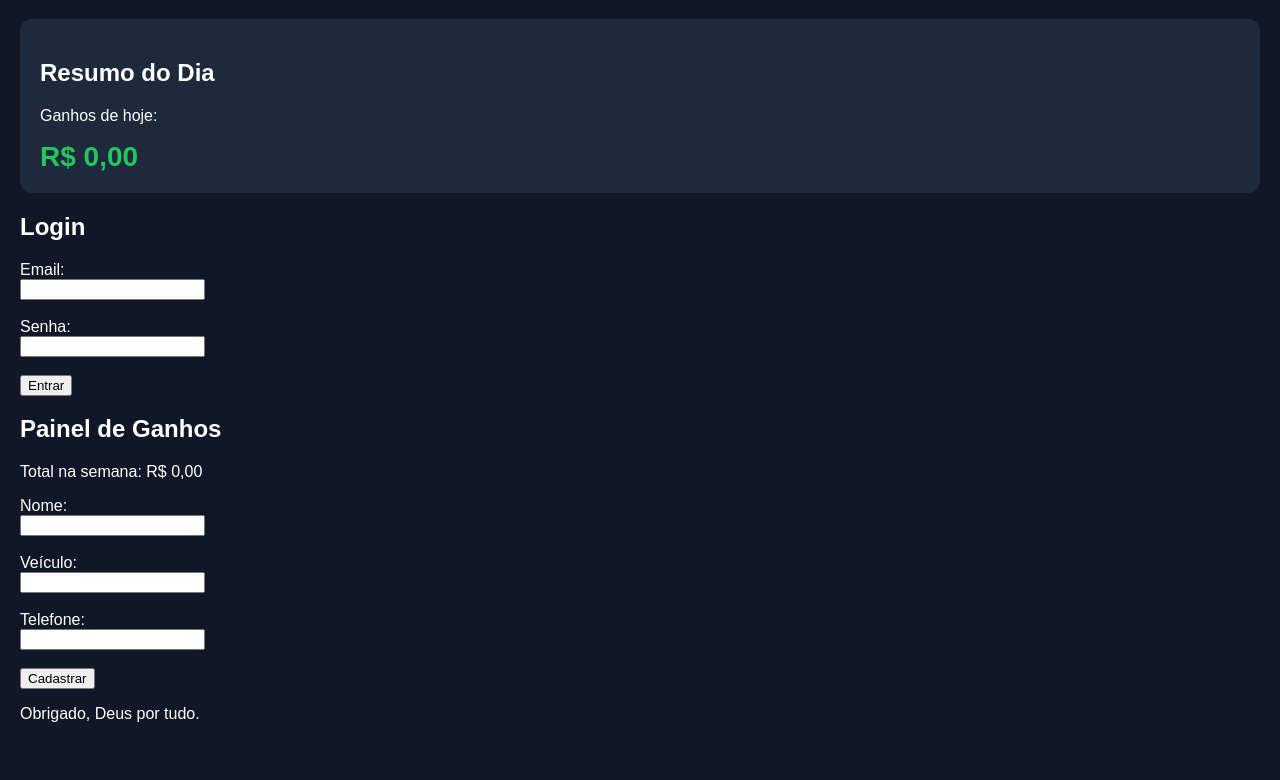
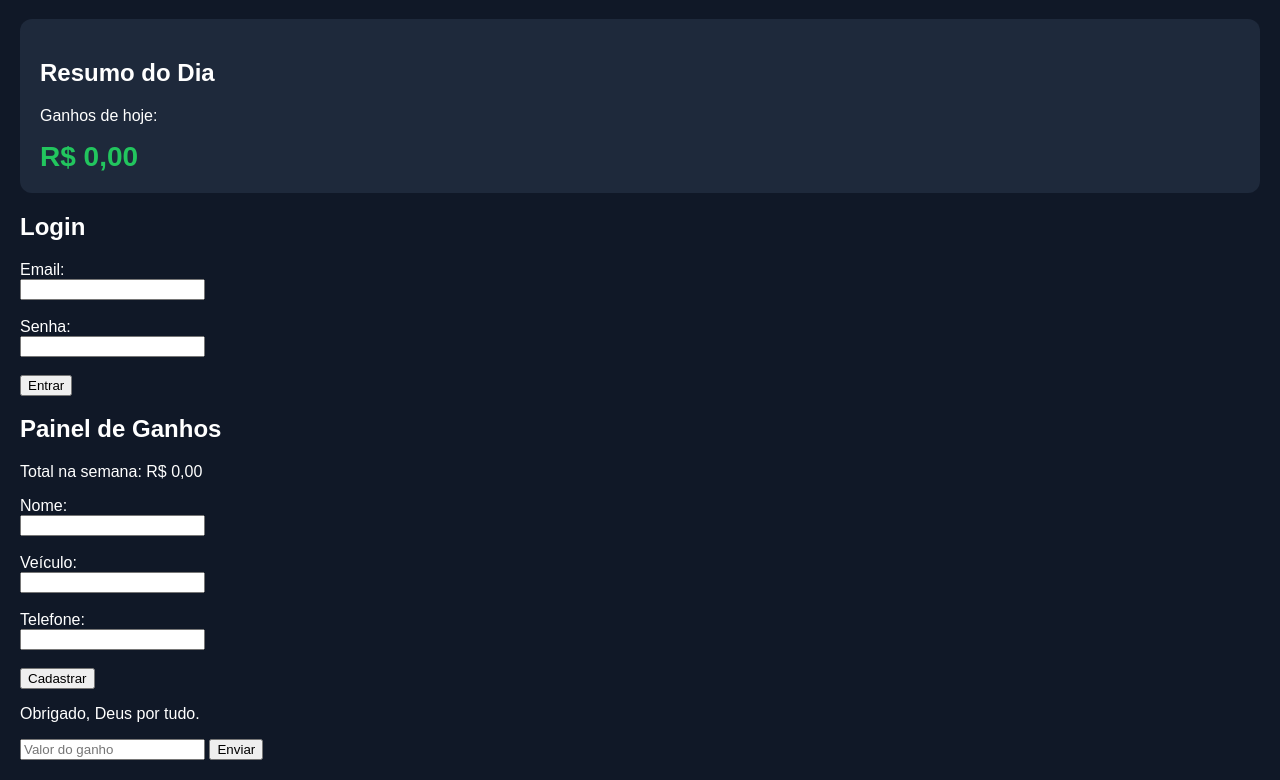
Before and after one commit to progresso2027sucesso-star/meu-corre, a plain HTML site: page Index.html in a window 1280 px wide. Shown: the part 100-880 px from the top of the page. Before the commit the page ends 843 px from the top, so only its background shows below. Drawn offline with Linux system fonts and the light colour scheme.

Commit message:
Atualizar o Index.html

```diff
--- a/Index.html
+++ b/Index.html
@@ -65,5 +65,6 @@ DOCTYPE html>
   <input type="tel" required><br><br>
   <button type="submit">Cadastrar</button>
 <p>Obrigado, Deus por tudo.</p>
+<section> <input type="number" placeholder="Valor do ganho"> <button>Enviar</button> </section>
 </body>
 </html>
```
